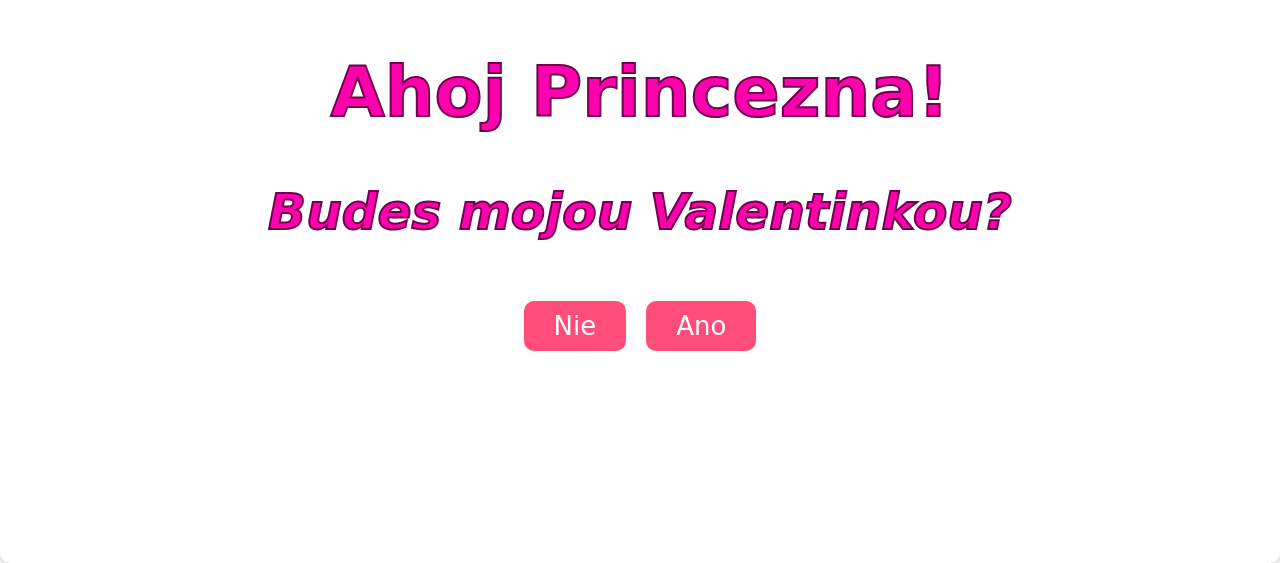
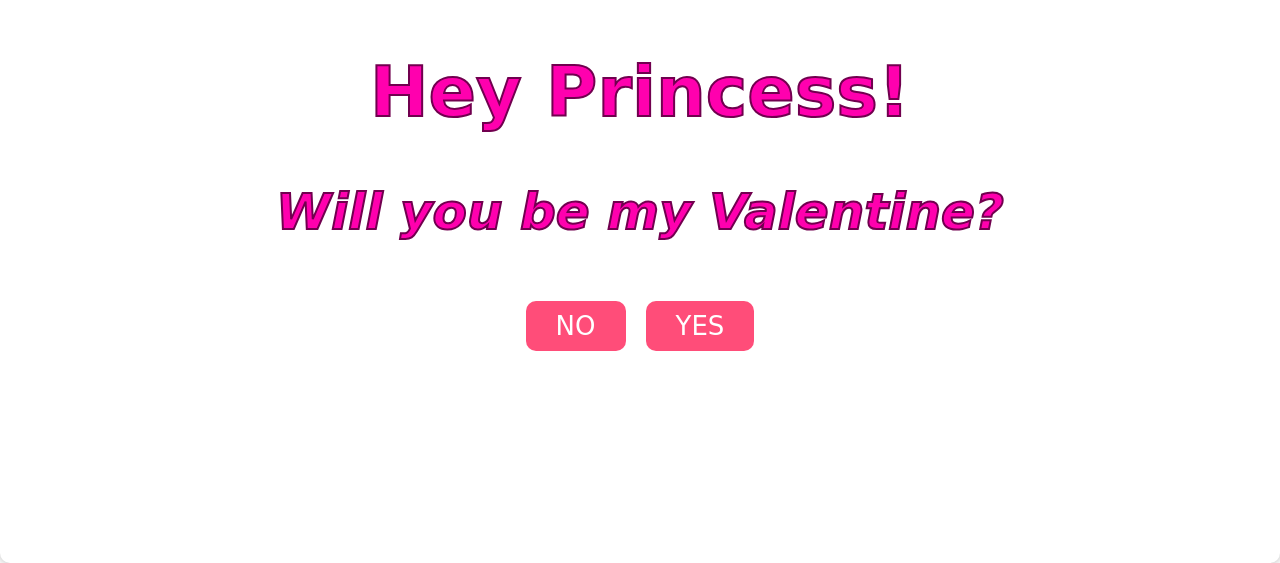
Before and after one commit to AlexOfTheForest/Valentine-WEBSITE, a plain HTML site: page index.html in a window 1280 px wide. Shown: the part 237-800 px from the top of the page. Drawn offline with Linux system fonts and the light colour scheme.

Commit message:
Update index.html

```diff
--- a/index.html
+++ b/index.html
@@ -13,24 +13,24 @@
     <meta charset="UTF-8">
     <meta name="viewport" content="width=device-width, initial-scale=1.0">
     <link rel="stylesheet" href="styles.css">
-    <title>Ziadost o Valentinku</title>
+    <title>Valentine</title>
 </head>
 
 <body>
     <div class="container">
         <div class="Mainprompt">
             <img class="image" src="images/catflower.jpg"></img>
-            <h1 class="hh" id="name">Ahoj Princezna!</h1>
-             <p class="pp" id="question">Budes mojou Valentinkou?</p>
+            <h1 class="hh" id="name">Hey Princess!</h1>
+             <p class="pp" id="question">Will you be my Valentine?</p>
             <div class="buttons">
-                <button id="no-button" onclick="showMessage('No')">Nie</button>
-                <button onclick="showMessage('Yes')" id="yesButton">Ano</button>
+                <button id="no-button" onclick="showMessage('No')">NO</button>
+                <button onclick="showMessage('Yes')" id="yesButton">YES</button>
             </div>
             <div class="hidden-message" id="no-message">
-                <p>Dobry pokus ale takto to nepojde</p>
+                <p>Nice try but that's not how it works</p>
             </div>
             <div class="hidden-message" id="yes-message">
-                <p>YAY! Dakujkam</p>
+                <p>YAY! THANK YOU SO MUCH</p>
             </div>
         </div>
     </div>
```
